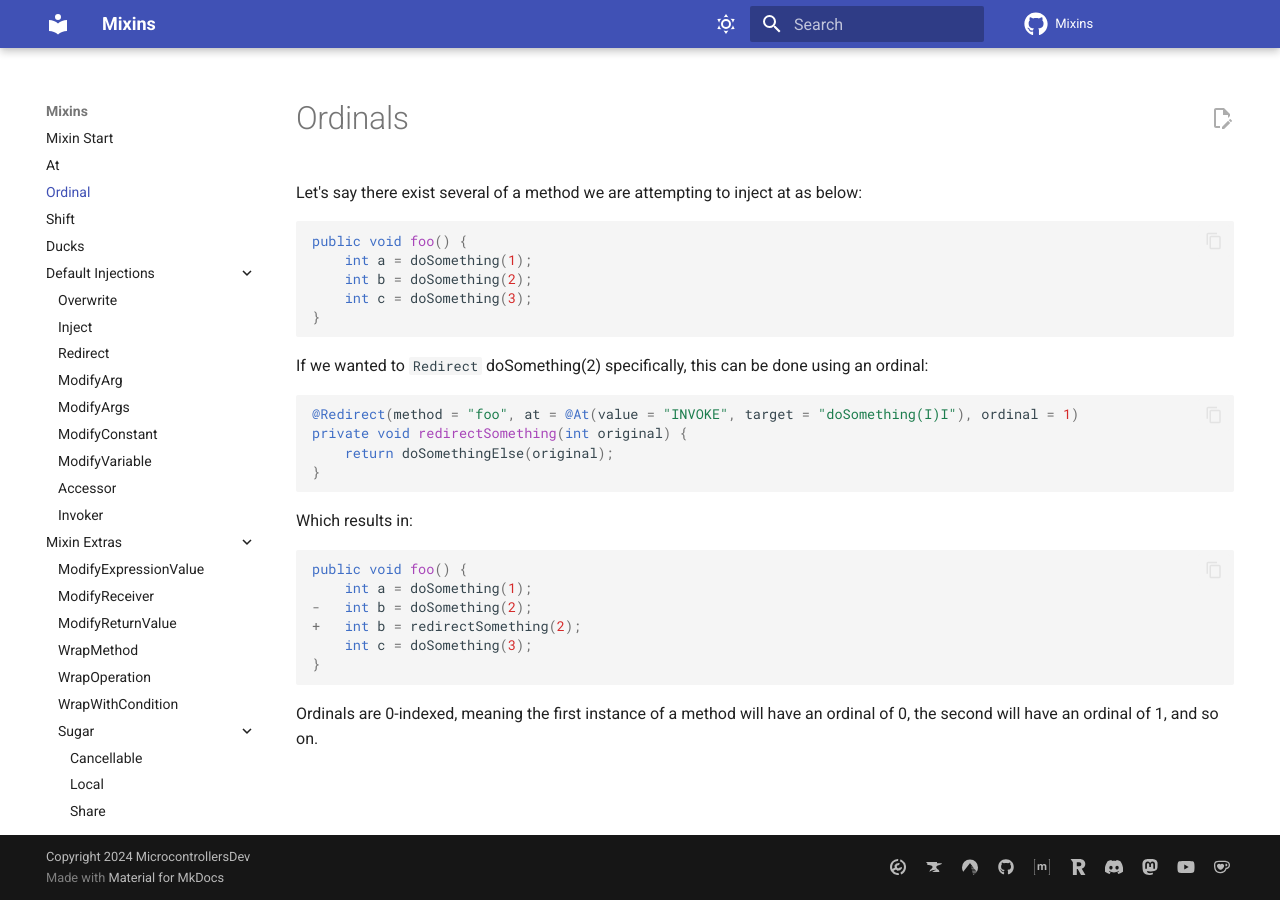
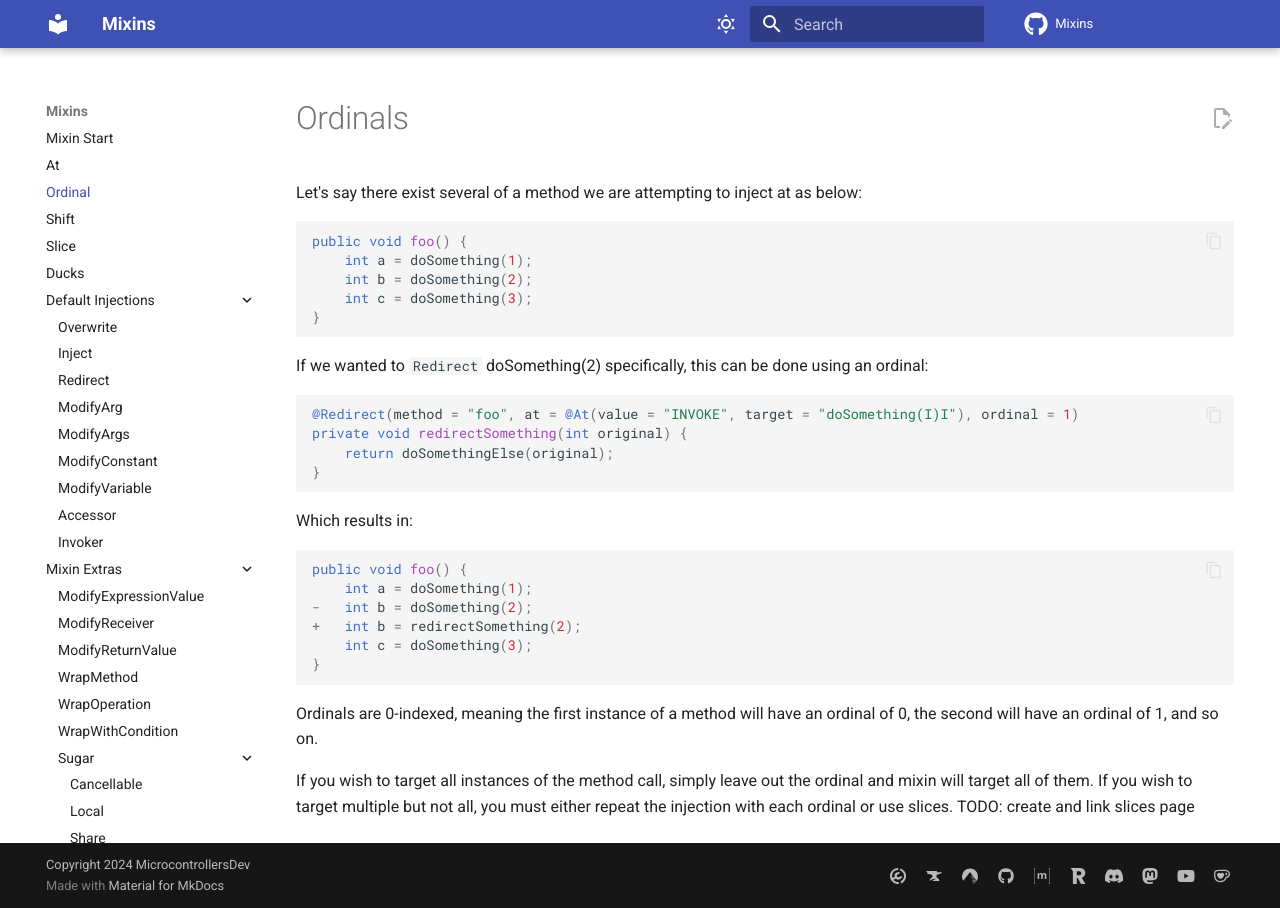
Before and after one commit to MicrocontrollersDev/Mixins, an MkDocs documentation site: the page built from docs/ordinal.md, in a window 1280 px wide. Built offline with MkDocs 1.6.1 and Material for MkDocs 9.7.7, drawn with Linux system fonts in a browser that asks for light colours; comment, search, counter and statistics services are not loaded.

Commit message:
add slice.md and add extra info to ordinal

````diff
--- a/docs/ordinal.md
+++ b/docs/ordinal.md
@@ -31,3 +31,5 @@ public void foo() {
 ```
 
 Ordinals are 0-indexed, meaning the first instance of a method will have an ordinal of 0, the second will have an ordinal of 1, and so on.
+
+If you wish to target all instances of the method call, simply leave out the ordinal and mixin will target all of them. If you wish to target multiple but not all, you must either repeat the injection with each ordinal or use slices. TODO: create and link slices page
--- a/mkdocs.yml
+++ b/mkdocs.yml
@@ -65,6 +65,7 @@ nav:
   - "At": "at.md"
   - "Ordinal": "ordinal.md"
   - "Shift": "shift.md"
+  - "Slice": "slice.md"
   - "Ducks": "duck.md"
   - "Default Injections":
       - "Default Injections": "default/index.md"
````
Also changed, not shown: docs/slice.md (added).
